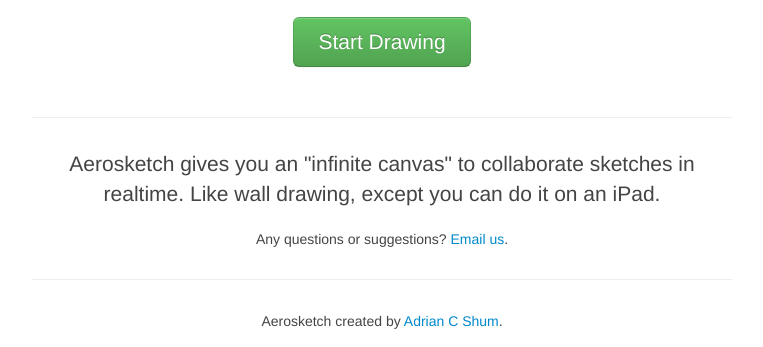
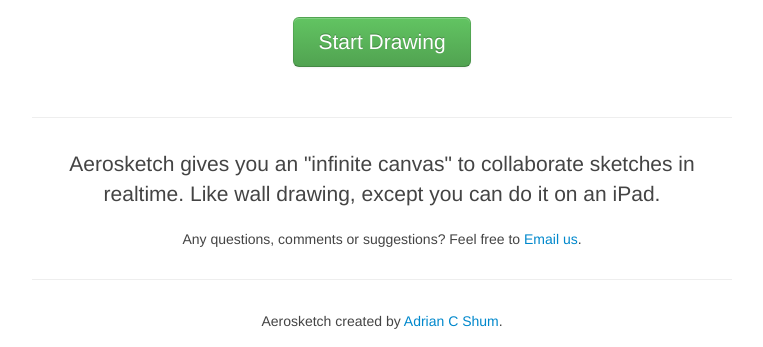
Before and after one commit to cshum/Aerosketch, a website: page src/index.html in a window 1280 px wide. Shown: the part 453-800 px from the top of the page, without its empty margins (258-1021 px from the left). Drawn offline with Linux system fonts and the light colour scheme.

Commit message:
Change email wordings

```diff
--- a/src/index.html
+++ b/src/index.html
@@ -41,7 +41,7 @@
 Aerosketch gives you an "infinite canvas" to collaborate sketches in realtime.
 Like wall drawing, except you can do it on an iPad.
       </p>
-        <p>Any questions or suggestions? <a href="mailto:aerosketch@cshum.com">Email us</a>.</p>
+        <p>Any questions, comments or suggestions? Feel free to <a href="mailto:aerosketch@cshum.com">Email us</a>.</p>
 
       <hr>
 
```
